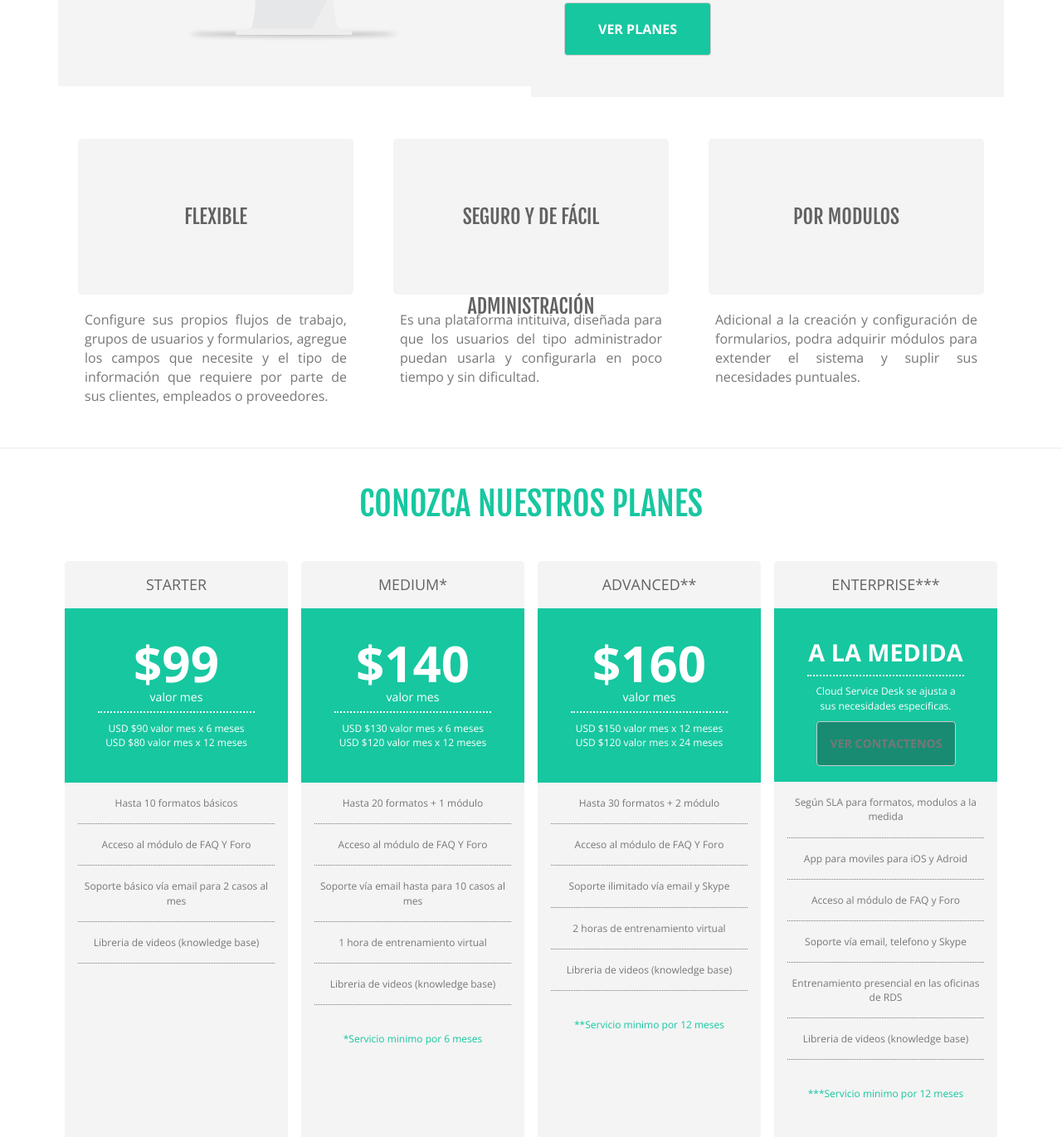
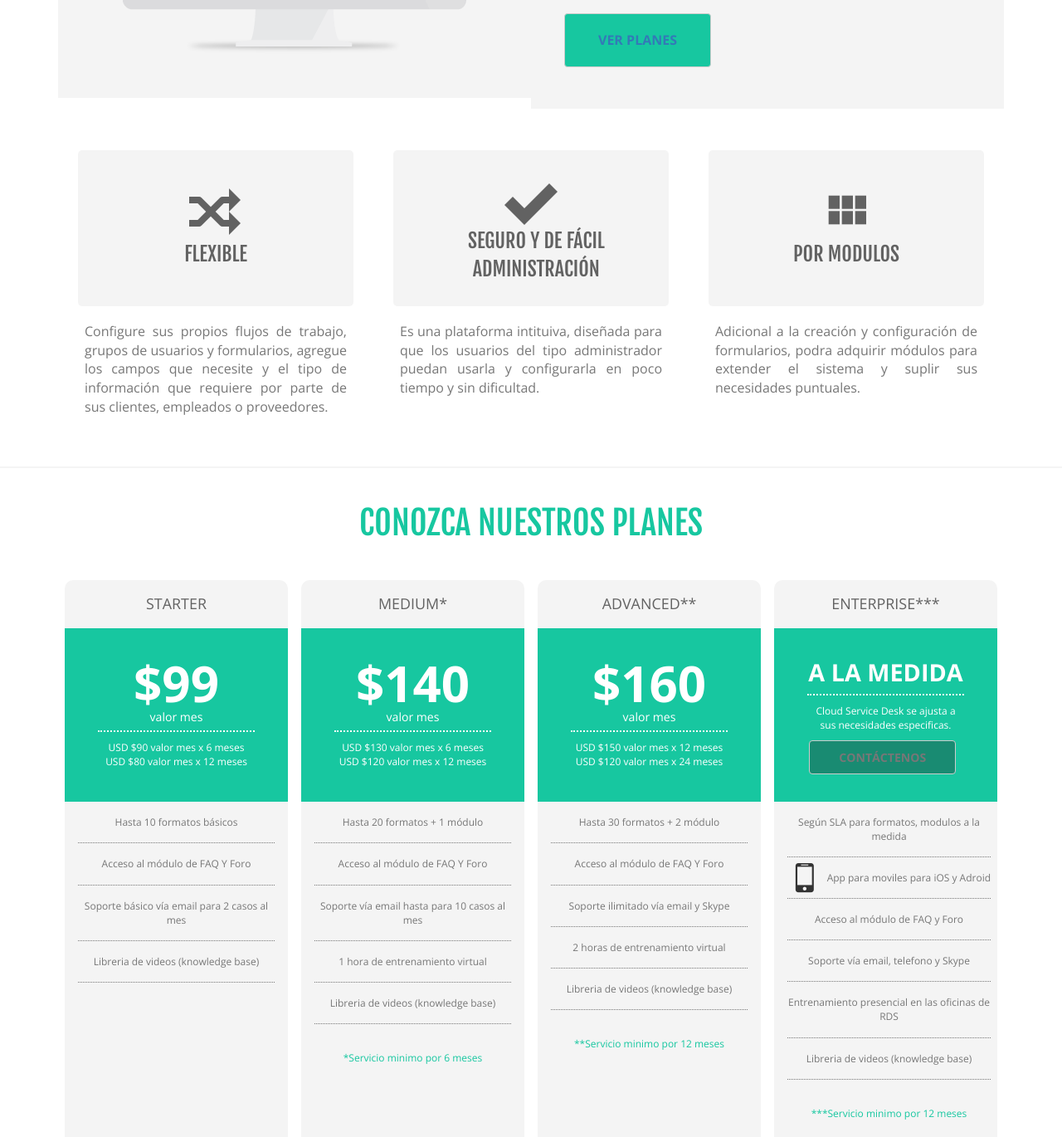
Before and after one commit to daguiheso/First-VersionCSD, a website: page index.html in a window 1280 px wide. Shown: the part 1368-2738 px from the top of the page at 83% size. Drawn offline with nearby package versions, Linux system fonts and the light colour scheme.

Commit message:
Add iconfonts, images and link buttom plains

```diff
--- a/index.html
+++ b/index.html
@@ -13,10 +13,7 @@
 
 -->
 	<header class="header">
-		<div class="icon-csd csd-icon logo-csd ">
-<!--  <span class="logo-csdCloud"> CLOUD</span>
-			<span class="logo-csdSD">SERVICE DESK</span> -->
-		</div>
+		<img class="loglog" src="assets/images/csd.png">
 		<div class="icon-rds rds-icon pull-right"></div>
 	</header>
 <!--
@@ -37,15 +34,15 @@
 			<p>¿QUÉ ES CLOUD SERVICE DESK?</p>
 			<p>La herramienta flexible para la gestion<br> de los procesos de su empresa</p>
 			<p>
-				<span class="csd">Cloud Service Desk</span> es una herramienta en la nube, que le da la oportunidad
-				de organizar sus procesos y gestionar más fácil y efectivamente, los
-				requerimientos, solicitudes de servicio y soporte de sus clientes o empleados,
+				<span class="csd">Cloud Service Desk</span> es una herramienta en la nube, que
+				le da la oportunidad de organizar sus procesos y gestionar más fácil y efectivamente,
+				los requerimientos, solicitudes de servicio y soporte de sus clientes o empleados,
 				a través del uso de formularios que podrá configurar con diferentes flujos de
 				proceso e involucrar equipos de trabajo determinados.
 			</p>
 		</div>
 		<div class="info-imgcsd col-lg-5 col-md-5 col-sm-3 col-xs-12">
-
+			<img src="assets/images/csd-b-n.png">
 		</div>
 		<div class="info-actionsimgpc col-lg-6 col-md-6 col-sm-12 col-xs-12">
 			<img src="assets/images/pc.png" alt="">
@@ -70,22 +67,25 @@
 				</li>
 				<br>
 			</ul>
-			<button type="button" class="btn btn-default btn-seeplans">VER PLANES</button>
+			<button type="button" class="btn btn-default btn-seeplans">
+				<a href="#plans">VER PLANES</a>
+			</button>
 		</div>
 		<div class="info-feature col-lg-4 col-md-4 col-sm-4 col-xs-12">
 			<div class="feature-head">
-				<p>FLEXIBLE</p>
+				<span class="icon-random random-icon"></span>
+				<p class="random-text">FLEXIBLE</p>
 			</div>
 			<div class="feature-body">
-				Configure sus propios flujos de trabajo, grupos de usuarios
-				y formularios, agregue los campos que necesite y el tipo de
-				información que requiere por parte de sus clientes, empleados
-				o proveedores.
+				<p>
+					Configure sus propios flujos de trabajo, grupos de usuarios y formularios, agregue los campos que necesite y el tipo de	información que requiere por parte de sus clientes, empleados o proveedores.
+				</p>
 			</div>
 		</div>
 		<div class="info-feature col-lg-4 col-md-4 col-sm-4 col-xs-12">
 			<div class="feature-head">
-				<p>SEGURO Y DE FÁCIL ADMINISTRACIÓN</p>
+				<span class="icon-checkmark checkmark-icon"></span>
+				<p class="checkmark-text">SEGURO Y DE FÁCIL ADMINISTRACIÓN</p>
 			</div>
 			<div class="feature-body">
 				Es una plataforma intituiva, diseñada para que los usuarios del
@@ -95,7 +95,8 @@
 		</div>
 		<div class="info-feature col-lg-4 col-md-4 col-sm-4 col-xs-12">
 			<div class="feature-head">
-				<p>POR MODULOS</p>
+				<span class="icon-modul modul-icon"></span>
+				<p class="modul-text">POR MODULOS</p>
 			</div>
 			<div class="feature-body">
 				Adicional a la creación y configuración de formularios, podra adquirir módulos para extender el sistema y suplir sus necesidades puntuales.
@@ -108,7 +109,7 @@
 		PLANS
 
 -->
-	<section class="plans container">
+	<section id="plans" class="plans container">
 		<p class="plans-title">CONOZCA NUESTROS PLANES</p>
 		<!-- STARTER -->
 		<div class="col-lg-3 col-md-3 col-sm-6 col-xs-12 pd">
@@ -186,12 +187,12 @@
 						Cloud Service Desk se ajusta a sus necesidades especificas.
 					</p>
 					<button type="button" class="btn btn-default btn-contactenos">
-						VER CONTACTENOS
+						CONTÁCTENOS
 					</button>
 				</div>
-				<div class="enterprise-footer">
+				<div class="enterprise-footer absolute">
 					<p>Según SLA para formatos, modulos a la medida</p>
-					<p>App para moviles para iOS y Adroid</p>
+					<p class="right-text">App para moviles para iOS y Adroid</p><span class="icon-mobile mobile-icon"></span>
 					<p>Acceso al módulo de FAQ y Foro</p>
 					<p>Soporte vía email, telefono y Skype</p>
 					<p>Entrenamiento presencial en las oficinas de RDS</p>
--- /dev/null
+++ b/resources/assets/less/fonts2.less
@@ -0,0 +1,40 @@
+@font-face {
+	font-family: 'icomoon';
+	src:url('../fonts2/icomoon.eot?-ngoeej');
+	src:url('../fonts2/icomoon.eot?#iefix-ngoeej') format('embedded-opentype'),
+		url('../fonts2/icomoon.woff?-ngoeej') format('woff'),
+		url('../fonts2/icomoon.ttf?-ngoeej') format('truetype'),
+		url('../fonts2/icomoon.svg?-ngoeej#icomoon') format('svg');
+	font-weight: normal;
+	font-style: normal;
+}
+
+[class^="icon-"], [class*=" icon-"] {
+	font-family: 'icomoon';
+	speak: none;
+	font-style: normal;
+	font-weight: normal;
+	font-variant: normal;
+	text-transform: none;
+	line-height: 1;
+
+	/* Better Font Rendering =========== */
+	-webkit-font-smoothing: antialiased;
+	-moz-osx-font-smoothing: grayscale;
+}
+
+.icon-modul:before {
+	content: "\e600";
+}
+
+.icon-mobile:before {
+	content: "\e958";
+}
+
+.icon-checkmark:before {
+	content: "\ea10";
+}
+
+.icon-random:before {
+	content: "\ea30";
+}
--- a/resources/assets/less/style.less
+++ b/resources/assets/less/style.less
@@ -1,10 +1,23 @@
 @import "bootstrap.less";
 @import "fonts.less";
+@import "fonts2.less";
 @import url(http://fonts.googleapis.com/css?family=Fjalla+One);
 @import url(http://fonts.googleapis.com/css?family=Open+Sans:700,400);
 
 body {
 	font-family: 'Open Sans', sans-serif;
+}
+
+/* oocss clases */
+.absolute {
+	position: absolute;
+}
+.relative
+{
+	position: relative;
+}
+.right-text {
+	text-align: right !important;
 }
 /*
 
@@ -33,20 +46,11 @@ body {
     right: 2em;
     font-size: .5em;
 }
-.logo-csdCloud{
-  	font-family: 'Fjalla One', sans-serif;
-	position: absolute;
-  	left: .1em;
-  	top: 1.8em;
-  	font-size: .5em;
-}
-.logo-csdSD{
-    font-family: 'Fjalla One', sans-serif;
-	position: absolute;
-	right: -1.5em;
-	top: 4em;
-	font-size: 1em;
-	width: 80px;
+.loglog {
+	width: 173px;
+	height: 132px;
+	position: relative;
+	left: 5.3rem;
 }
 /*
 
@@ -90,9 +94,18 @@ body {
     text-align: justify;
 }
 .info-imgcsd {
-    background: red;
-    height: 229px;
     padding: 3.12rem 0;
+    text-align: center;
+}
+.info-imgcsd img {
+	width: 335px;
+	height: 284px;
+}
+.mobile-icon {
+	font-size: 2.2rem;
+	position: absolute;
+	top: 4.65rem;
+	left: 1.2rem;
 }
 /*
 
@@ -107,6 +120,7 @@ body {
 	text-align: center;
 }
 .info-actionsimgpc img {
+
 }
 .info-actions {
 	font-size: 1rem;
@@ -134,14 +148,14 @@ body {
 }
 .feature-head {
 	background: rgb(244,244,244);
-  font-family: 'Fjalla One', sans-serif;
+    font-family: 'Fjalla One', sans-serif;
 	font-size: 1.5rem;
-	line-height: 108px;
 	text-align: center;
 	padding: 2.5rem;
 	color: #626262;
 	height: 188px;
 	border-radius: 5px;
+	position: relative;
 }
 .feature-head:hover {
 	background: #17C7A0;
@@ -152,6 +166,29 @@ body {
     color: #777777;
     padding: 1.2rem .5rem 0;
     text-align: justify;
+}
+.random-icon {
+	font-size: 4rem;
+}
+.random-text {
+	position: relative;
+}
+.checkmark-icon {
+	font-size: 4rem;
+    position: relative;
+    top: -0.5rem;
+}
+.checkmark-text {
+	position: relative;
+	top: -1rem;
+	left: .4rem;
+}
+.modul-icon {
+	position: relative;
+	font-size: 4rem;
+}
+.modul-text {
+	position: relative;
 }
 /*
 
@@ -188,7 +225,7 @@ body {
 .plans-advanced,
 .plans-enterprise {
 	background: rgb(244,244,244);
-	border-radius: 5px;
+	border-radius: 10px;
     padding: 0 0 3rem 0;
     height: 700px;
 }
@@ -268,7 +305,7 @@ body {
 }
 .btn-contactenos {
 	background: #198B72;
-	padding: 1rem;
+	padding: .6rem 2.2rem;
 	font-size: 0.88rem;
 	color: #777777;
 	font-weight: bold;
@@ -281,10 +318,8 @@ body {
 	border-bottom: 1px dotted;
 	text-align: center;
 	padding: 1rem 0;
-	//margin-bottom: 0;
 	margin: 0 1rem;
 }
-
 /* BOTTOM PRUEBA */
 .prueba {
 	text-align: center;
```
Also changed, not shown: assets/css/style.css, assets/fonts2/icomoon.svg (added), assets/fonts2/icomoon.ttf (added), assets/fonts2/icomoon.woff (added), assets/images/csd-b-n.png (added), assets/images/csd.png (added), 2 other files.
